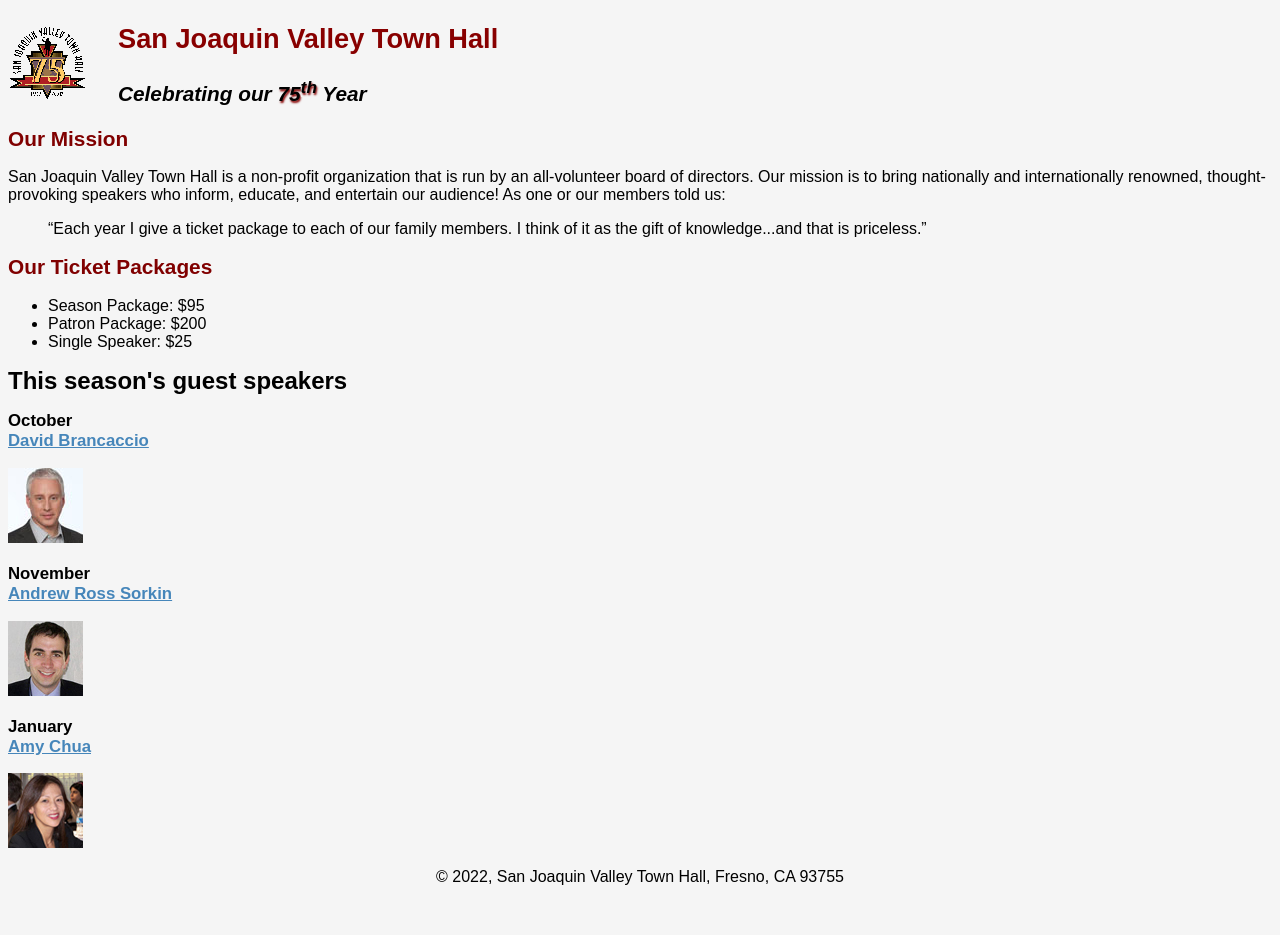
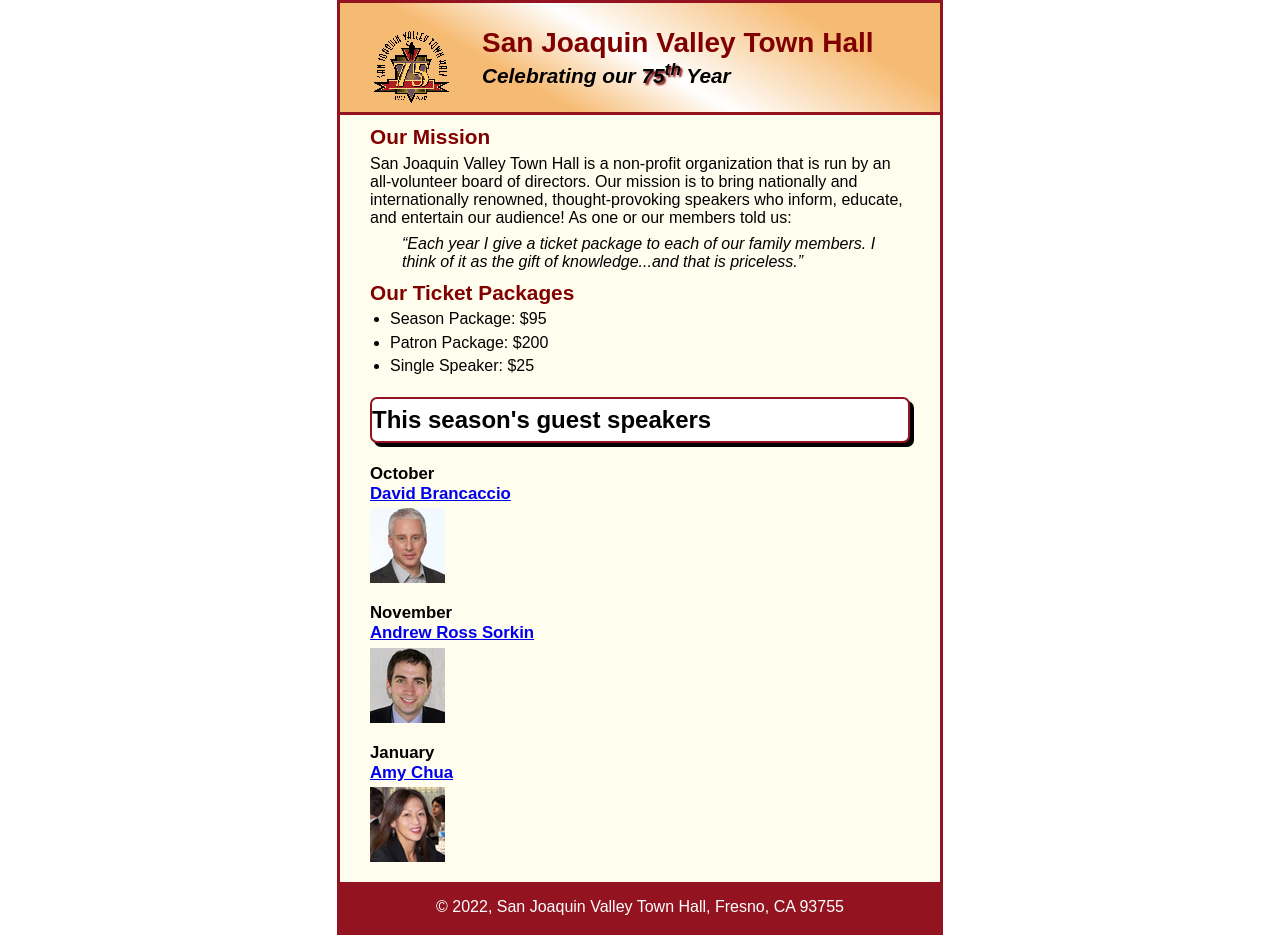
Before and after one commit to Ninnerfield/townhall-1, a plain HTML site: page index.html in a window 1280 px wide. Before the commit the page ends 902 px from the top, so only its background shows below. Drawn offline with Linux system fonts and the light colour scheme.

Commit message:
Add files via upload

```diff
--- /dev/null
+++ b/c5_main.css
@@ -0,0 +1,105 @@
+* {
+	padding: 0;
+	margin: 0;
+}
+
+/* custom property */
+:root {
+	--global-color-1: #800000;
+}
+
+/* the styles for the elements */
+body {
+	font-family: Arial, Helvetica, sans-serif;
+    font-size: 100%;
+	width: 600px;
+	margin: 0 auto;
+	border: 3px solid #931420;
+	background-color: #fffded;
+}
+
+html {
+	background-color: white;
+}
+
+a:focus, a:hover {
+	font-style: italic;
+}
+/* the styles for the header */
+header {
+	border-bottom: 3px solid #931420;
+	padding: 1.5em 2em;
+	background-image: linear-gradient(30deg, #f6bb73 0%, #f6bb73 30%, white 50%, #f6bb73 80%, #f6bb73 100%);
+}
+
+h1 {
+	box-shadow: 4px 4px;
+	border-radius: 7px;
+	border: 2px solid #931420;
+	background-color: white;
+	margin-top: .5em;
+}
+header h2 {
+	font-size: 175%;
+	color: var(--global-color-1);
+}
+#oct {
+	padding-top: 1.25em;
+}
+
+header h3 {
+	font-size: 130%;
+	font-style: italic;
+}
+header img {
+	float: left;
+	padding-right: 30px;
+}
+.shadow {
+	text-shadow: 2px 2px 2px var(--global-color-1);
+}
+/* the styles for the main content */
+main {
+	clear: left;
+	padding: 0 30px 0;
+}
+main h1 {
+	font-size: 150%;
+	padding: .3em 0;
+}
+main h2 {
+	color: var(--global-color-1);
+	font-size: 130%;
+	padding: .5em 0 .25em 0;
+}
+main h3 {
+	font-size: 105%;
+	padding-bottom: .25em;
+}
+main img {
+	padding-bottom: 1em;
+}
+main p {
+	padding-bottom: .5em;
+}
+main blockquote {
+	padding: 0 2em;
+	font-style: italic;
+}
+main ul {
+	padding: 0 0 .25em 1.25em;
+}
+main li {
+	padding-bottom: .35em;
+}
+
+/* the styles for the footer */
+footer {
+	background-color: #931420;
+	color: white;
+}
+
+footer p {
+	text-align: center;
+	padding: 1em 0;
+}
--- a/index.html
+++ b/index.html
@@ -5,14 +5,14 @@
 	<meta charset="utf-8">
 	<title>San Joaquin Valley Town Hall</title>
 	<link rel="shortcut icon" href="images/favicon.ico">
-	<link rel="stylesheet" href="c4_main.css">
+	<link rel="stylesheet" href="c5_main.css">
 </head>
 
 <body>
 	<header>
 		<img src="images/town_hall_logo.gif" alt="Town Hall logo" height="80">
 		<h2>San Joaquin Valley Town Hall</h2>
-		<h3>Celebrating our <em id="shadow">75<sup>th</sup></em> Year</h3>
+		<h3>Celebrating our <span class="shadow">75<sup>th</sup></span> Year</h3>
 	</header>
 	<main>
 		<h2>Our Mission</h2>
@@ -31,7 +31,7 @@
 		</ul>
 
 		<h1>This season's guest speakers</h1>
-		<h3>October<br><a href="speakers/brancaccio.html">David Brancaccio</a></h3>
+		<h3 id="oct">October<br><a href="speakers/brancaccio.html">David Brancaccio</a></h3>
 		<img src="images/brancaccio75.jpg" alt="David Brancaccio photo">
 		<h3>November<br><a href="speakers/sorkin.html">Andrew Ross Sorkin</a></h3>
 		<img src="images/sorkin75.jpg" alt="Andrew Ross Sorkin photo">
```
